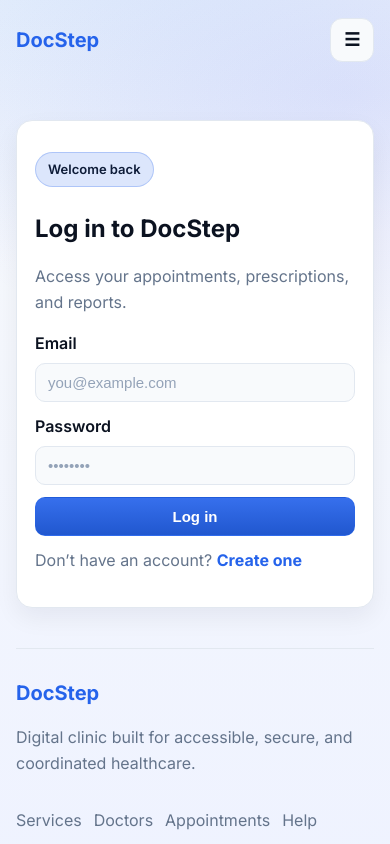
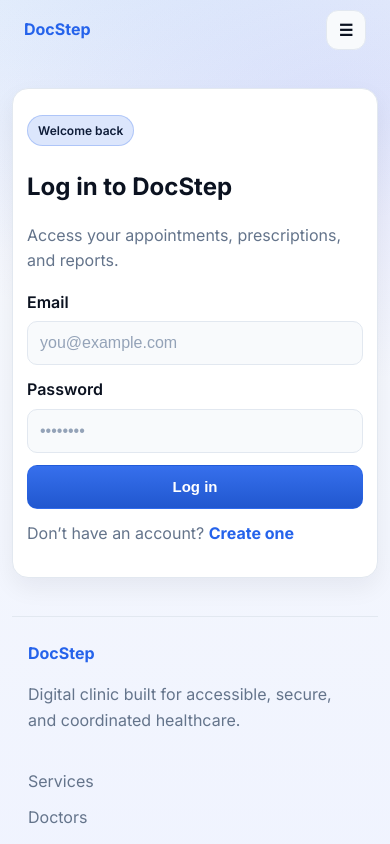
Before and after one commit to hyder-naqvi/docstep, a React (Vite) app: page /DocStep/login in a window 390 px wide. Shown: the top 844 px of the page. Built offline with nearby package versions, Linux system fonts and the light colour scheme.

Commit message:
Enhance mobile responsiveness: improve button layouts, add breakpoints for all screen sizes, fix spacing and padding for mobile devices

```diff
--- a/src/index.css
+++ b/src/index.css
@@ -664,63 +664,216 @@ label.full {
   display: flex;
 }
 
+/* Tablet and smaller */
 @media (max-width: 900px) {
   .hero {
     grid-template-columns: 1fr;
+    gap: 24px;
   }
 
   .topbar {
     flex-wrap: wrap;
     gap: 10px;
+    padding: 14px 0;
   }
 
   .nav {
     width: 100%;
     justify-content: center;
+    gap: 16px;
   }
 
   .actions {
     width: 100%;
     justify-content: flex-end;
   }
+
+  .grid {
+    grid-template-columns: repeat(auto-fit, minmax(200px, 1fr));
+    gap: 16px;
+  }
+
+  .section {
+    padding: 32px 0 10px;
+  }
+
+  .section-header h2 {
+    font-size: 28px;
+  }
 }
 
+/* Mobile phones */
 @media (max-width: 640px) {
   .app-shell {
-    padding: 0 16px 48px;
+    padding: 0 16px 40px;
+  }
+
+  .topbar {
+    padding: 12px 0;
+    position: sticky;
+  }
+
+  .topbar {
+    padding-left: 16px;
+    padding-right: 16px;
+  }
+
+  .logo {
+    font-size: 18px;
+  }
+
+  .hero {
+    padding: 24px 0 16px;
   }
 
   .hero-copy h1 {
-    font-size: 32px;
+    font-size: 28px;
+    line-height: 1.3;
+    margin: 8px 0;
+  }
+
+  .lede {
+    font-size: 15px;
   }
 
   .hero-stats {
     grid-template-columns: repeat(2, minmax(0, 1fr));
+    gap: 10px;
+    margin-top: 16px;
+  }
+
+  .hero-stats strong {
+    font-size: 18px;
+  }
+
+  .hero-stats span {
+    font-size: 12px;
+  }
+
+  .hero-actions {
+    flex-direction: column;
+    gap: 10px;
+    margin: 16px 0;
   }
 
   .hero-actions .solid,
   .hero-actions .ghost {
     width: 100%;
     text-align: center;
+    padding: 12px 16px;
+    font-size: 15px;
+  }
+
+  .hero-card {
+    padding: 18px;
+  }
+
+  .hero-card ul {
+    gap: 10px;
+    margin: 12px 0;
+  }
+
+  .hero-card li {
+    padding: 10px;
+    flex-wrap: wrap;
+  }
+
+  .hero-card .full {
+    width: 100%;
+    margin-top: 12px;
+    padding: 12px;
+  }
+
+  .section {
+    padding: 28px 0 8px;
+  }
+
+  .section-header {
+    margin-bottom: 16px;
+  }
+
+  .section-header h2 {
+    font-size: 24px;
+    margin: 4px 0;
+  }
+
+  .badge {
+    font-size: 12px;
+    padding: 5px 10px;
+  }
+
+  .grid {
+    grid-template-columns: 1fr;
+    gap: 14px;
+    margin-top: 16px;
+  }
+
+  .card {
+    padding: 16px;
+  }
+
+  .service-media img {
+    height: 120px;
+  }
+
+  .form-section .form-card {
+    padding: 18px;
+  }
+
+  .form-grid {
+    grid-template-columns: 1fr;
+    gap: 12px;
   }
 
   .form-actions {
     flex-direction: column;
     align-items: stretch;
+    gap: 10px;
+    margin-top: 16px;
+  }
+
+  .form-actions .solid,
+  .form-actions .ghost {
+    width: 100%;
+    padding: 12px 16px;
   }
 
   .doctor-head {
-    grid-template-columns: auto 1fr;
-    grid-template-rows: auto auto;
+    grid-template-columns: 1fr;
+    grid-template-rows: auto auto auto;
+    gap: 8px;
   }
 
   .doctor-head .pill {
-    grid-column: 1 / -1;
+    grid-column: 1;
     justify-self: flex-start;
+    margin-top: 4px;
   }
 
-  .topbar {
-    position: static;
+  .doctor-actions {
+    flex-direction: column;
+    gap: 8px;
+    width: 100%;
+  }
+
+  .doctor-actions .solid,
+  .doctor-actions .ghost {
+    width: 100%;
+    padding: 12px 16px;
+  }
+
+  .tags {
+    gap: 6px;
+  }
+
+  .tag {
+    font-size: 11px;
+    padding: 5px 8px;
+  }
+
+  .testimonials .columns {
+    grid-template-columns: 1fr;
+    gap: 14px;
   }
 
   .desktop-only {
@@ -735,11 +888,27 @@ label.full {
 
   .mobile-actions {
     flex-direction: column;
+    gap: 10px;
+    width: 100%;
+  }
+
+  .mobile-actions .solid,
+  .mobile-actions .ghost {
+    width: 100%;
+    padding: 12px 16px;
   }
 
   .footer {
     flex-direction: column;
     align-items: flex-start;
+    gap: 20px;
+    padding: 24px 16px 10px;
+  }
+
+  .footer-links {
+    flex-direction: column;
+    gap: 10px;
+    width: 100%;
   }
 
   .footer-meta {
@@ -747,5 +916,87 @@ label.full {
     text-align: left;
     width: 100%;
     justify-content: flex-start;
+    flex-direction: column;
+    gap: 8px;
+  }
+
+  .solid,
+  .ghost {
+    padding: 12px 16px;
+    font-size: 15px;
+    min-height: 44px;
+  }
+
+  input,
+  textarea,
+  select {
+    font-size: 16px;
+    padding: 12px;
+    min-height: 44px;
   }
 }
+
+/* Small mobile phones (320px - 480px) */
+@media (max-width: 480px) {
+  .app-shell {
+    padding: 0 12px 32px;
+  }
+
+  .topbar {
+    padding: 10px 12px;
+  }
+
+  .logo {
+    font-size: 16px;
+  }
+
+  .hero-copy h1 {
+    font-size: 24px;
+  }
+
+  .hero-stats {
+    grid-template-columns: 1fr;
+    gap: 8px;
+  }
+
+  .section-header h2 {
+    font-size: 22px;
+  }
+
+  .card {
+    padding: 14px;
+  }
+
+  .hero-card {
+    padding: 16px;
+  }
+
+  .form-section .form-card {
+    padding: 16px;
+  }
+
+  .icon-btn {
+    width: 40px;
+    height: 40px;
+    font-size: 16px;
+  }
+}
+
+/* Very small phones (320px) */
+@media (max-width: 360px) {
+  .app-shell {
+    padding: 0 10px 28px;
+  }
+
+  .hero-copy h1 {
+    font-size: 22px;
+  }
+
+  .section-header h2 {
+    font-size: 20px;
+  }
+
+  .card {
+    padding: 12px;
+  }
+}
```
